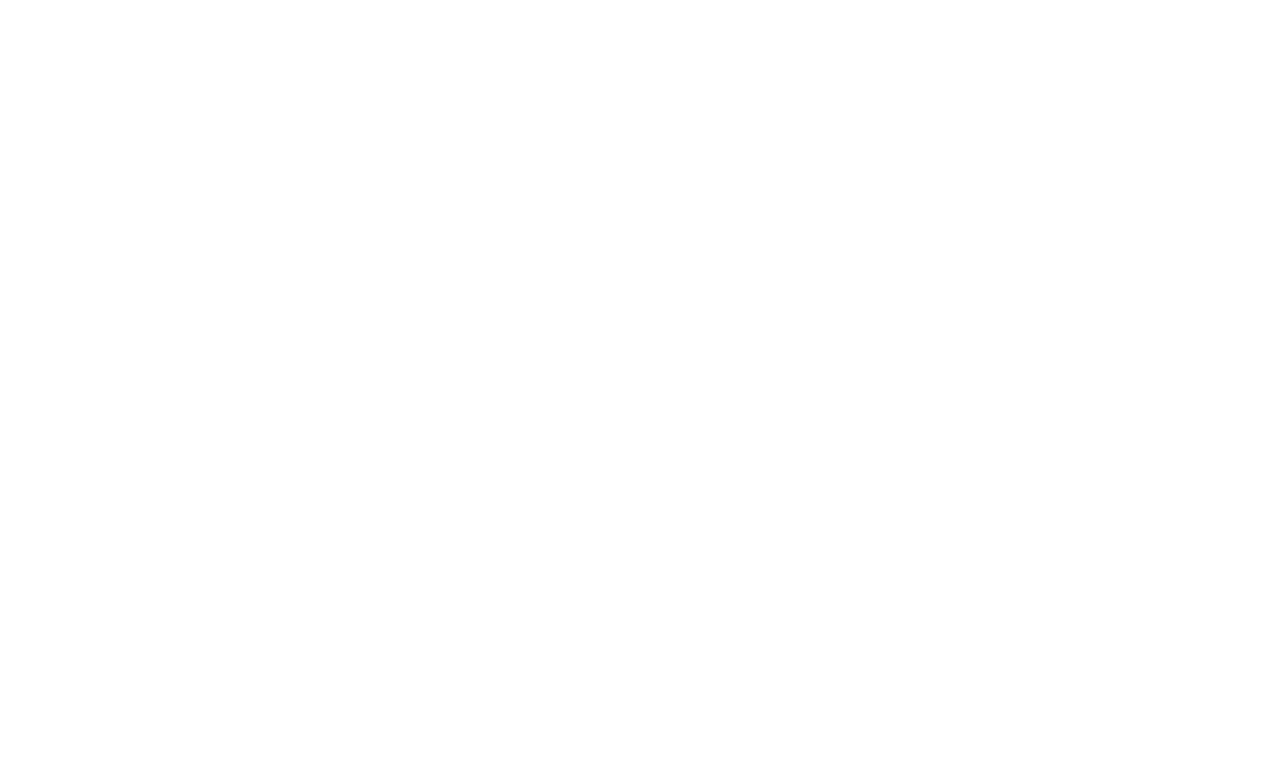
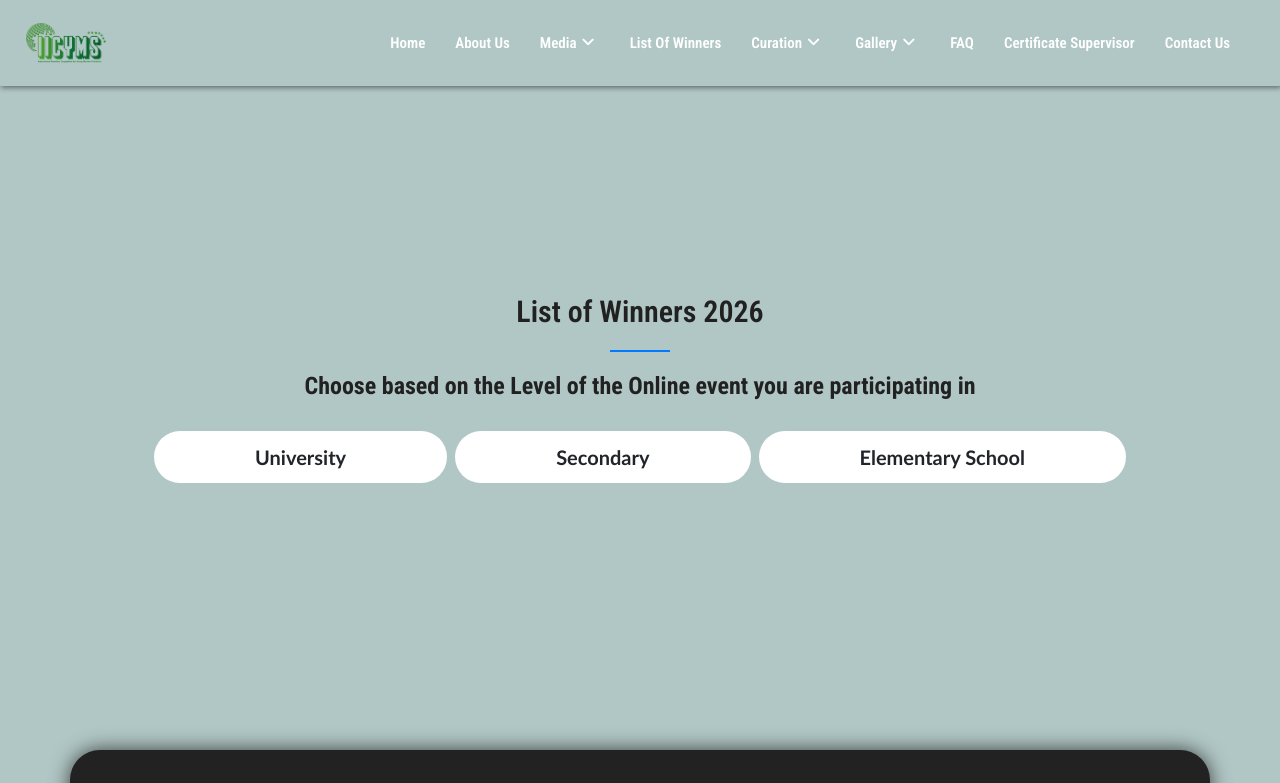
Before and after one commit to iysaofficial/officialiicyms, a React (Create React App) app: page /jenjangonl26 in a window 1280 px wide. Before the commit this address had no page. Shown: the top 783 px of the page. Built offline with nearby package versions, Linux system fonts and the light colour scheme.

Commit message:
up low 26

```diff
--- a/src/App.js
+++ b/src/App.js
@@ -19,7 +19,9 @@ import Jenjangonl24 from './pages/low/2024/jenjangonl24';
 import Category25 from './pages/low/2025/Category25';
 import LoWOff25 from './pages/low/2025/LoWOff25';
 import LoWOnl25 from './pages/low/2025/LoWOnl25';
-
+import Kategori26 from './pages/low/2026/kategori26';
+import Jenjangofl26 from './pages/low/2026/jenjangofl26';
+import Jenjangonl26 from './pages/low/2026/jenjangonl26';
 
 // news
 
@@ -67,6 +69,12 @@ function App() {
           <Route path="/LoWOff25" element={<LoWOff25 />} />
           <Route path="/LoWOnl25" element={<LoWOnl25 />} />
 
+          <Route path="/kategori26" element={<Kategori26 />} />
+          <Route path="/jenjangofl26" element={<Jenjangofl26 />} />
+          <Route path="/jenjangonl26" element={<Jenjangonl26 />} />
+
+
+
 
           {/* news */}
           <Route path="/listnews" element={<Listnews />} />
--- /dev/null
+++ b/src/pages/low/2026/jenjangofl26.jsx
@@ -0,0 +1,61 @@
+import React from "react";
+import Navcomps from '../../../components/Navcomps';
+import Footercomps from "../../../components/Footercomps";
+
+const Jenjangofl26 = () => {
+  return (
+    <>
+      <Navcomps />
+      <section className="low-section">
+        <div className="container">
+          <div className="row">
+            <div className="faq-title text-center pb-3">
+              <h2>List of Winners 2025</h2>
+              <div className="">
+                <h3>Choose based on the Level of the Offline event you are participating in</h3>
+                {/* <a
+                  href="https://drive.google.com/file/d/1525Cc4OJQ4XfMQdRDipjaQtLzvWlb_IQ/view?usp=sharing"
+                  target="_blank" rel="noreferrer"
+                  className="btn btn--primary m-1"
+                >
+                  Special Award{" "}
+                </a> */}
+                <a
+                  href="https://drive.google.com/file/d/12QS2IkPCglz5hP3HvyzecxMAHroYu96j/view?usp=sharing"
+                  target="_blank" rel="noreferrer"
+                  className="btn btn--primary m-1"
+                >
+                  University
+                </a>
+                {/* <a
+                  href="https://drive.google.com/file/d/1XMTcFu6ofKDtoPPJ5soMnjz-CztrzzC8/view?usp=sharing"
+                  target="_blank" rel="noreferrer"
+                  className="btn btn--primary m-1"
+                >
+                  Senior High School
+                </a> */}
+                <a
+                  href="https://drive.google.com/file/d/12XjEbMYaPNALv41xsnOSzc_pW6lQbmrC/view?usp=sharing"
+                  target="_blank" rel="noreferrer"
+                  className="btn btn--primary m-1"
+                >
+                  Secondary School
+                </a>
+                <a
+                  href="https://drive.google.com/file/d/1od_a-qVvupZ2aiEDRRLJTM8PbOf_fAFl/view?usp=sharing"
+                  target="_blank" rel="noreferrer"
+                  className="btn btn--primary m-1"
+                >
+                  Elementary School
+                </a>
+              </div>
+            </div>
+          </div>
+        </div>
+      </section>
+      <Footercomps />
+    </>
+  );
+};
+
+export default Jenjangofl26;
--- /dev/null
+++ b/src/pages/low/2026/jenjangonl26.jsx
@@ -0,0 +1,68 @@
+import React from "react";
+import Navcomps from '../../../components/Navcomps';
+import Footercomps from "../../../components/Footercomps";
+
+const Jenjangonl26 = () => {
+  return (
+    <>
+      <Navcomps />
+      <section className="low-section">
+        <div className="container">
+          <div className="row">
+            <div className="faq-title text-center pb-3">
+              <h2>List of Winners 2026</h2>
+              <div className="">
+                <h3>Choose based on the Level of the Online event you are participating in</h3>
+                {/* <a
+                  href="https://drive.google.com/file/d/1lyIBN-RMEt7y9voGJJ7x7h1OrJ9CzgTW/view?usp=sharing"
+                  target="_blank" rel="noreferrer"
+                  className="btn btn--primary m-1"
+                >
+                  Special Award{" "}
+                </a> */}
+                {/* <a
+                  href="https://drive.google.com/file/d/1YbfgjdmUbn7tT3czwaa43kX7gTN6Ab4Q/view?usp=sharing"
+                  target="_blank" rel="noreferrer"
+                  className="btn btn--primary m-1"
+                >
+                  Public
+                </a> */}
+                <a
+                  href="https://drive.google.com/file/d/1-SfUdalMoZK51_p1KJDIIXleo5m_whMl/view?usp=sharing"
+                  target="_blank" rel="noreferrer"
+                  className="btn btn--primary m-1"
+                >
+                  University
+                </a>
+                {/* <a
+                  href="https://drive.google.com/file/d/1EwhQZX8jDXGzk5145TLR2QTj9DfAnx2e/view?usp=sharing"
+                  target="_blank" rel="noreferrer"
+                  className="btn btn--primary m-1"
+                >
+                  Senior High School
+                </a> */}
+                <a
+                  href="https://drive.google.com/file/d/1x070-p8UhF825PCraoWwkvC-IkCB44Nw/view?usp=sharing"
+                  target="_blank" rel="noreferrer"
+                  className="btn btn--primary m-1"
+                >
+                  Secondary
+                </a>
+                <a
+                  href="https://drive.google.com/file/d/1J0pCQQHQtqvM82XvjnwJj6sevXRsCXGn/view?usp=sharing"
+                  target="_blank" rel="noreferrer"
+                  className="btn btn--primary m-1"
+                >
+                  Elementary School
+                </a>
+              </div>
+            </div>
+          </div>
+        </div>
+      </section>
+      <Footercomps />
+    </>
+  );
+};
+
+export default Jenjangonl26;
--- /dev/null
+++ b/src/pages/low/2026/kategori26.jsx
@@ -0,0 +1,38 @@
+import React from "react";
+import Navcomps from '../../../components/Navcomps';
+import Footercomps from "../../../components/Footercomps";
+
+const Kategori26 = () => {
+  return (
+    <>
+      <Navcomps />
+      <section className="low-section">
+        <div className="container">
+          <div className="row">
+            <div className="faq-title text-center pb-3">
+              <h2>List of Winners 2026</h2>
+              <div className="">
+                <h3>Choose based on the Category of the event you are participating in</h3>
+                <a
+                  href="/jenjangofl26"
+                  className="btn btn--primary m-1"
+                >
+                  IICYMS OFFLINE
+                </a>
+                <a
+                  href="/jenjangonl26"
+                  className="btn btn--primary m-1"
+                >
+                  IICYMS ONLINE
+                </a>
+              </div>
+            </div>
+          </div>
+        </div>
+      </section>
+      <Footercomps />
+    </>
+  );
+};
+
+export default Kategori26;
--- a/src/pages/low/lowtahun.jsx
+++ b/src/pages/low/lowtahun.jsx
@@ -15,6 +15,9 @@ const Lowtahun = () => {
                 <h3>
                   Select by the year of the event you are participating in
                 </h3>
+                <a href="/kategori26" className="btn btn--primary m-1">
+                  2026{" "}
+                </a>
                 <a href="/Category25" className="btn btn--primary m-1">
                   2025{" "}
                 </a>
```
